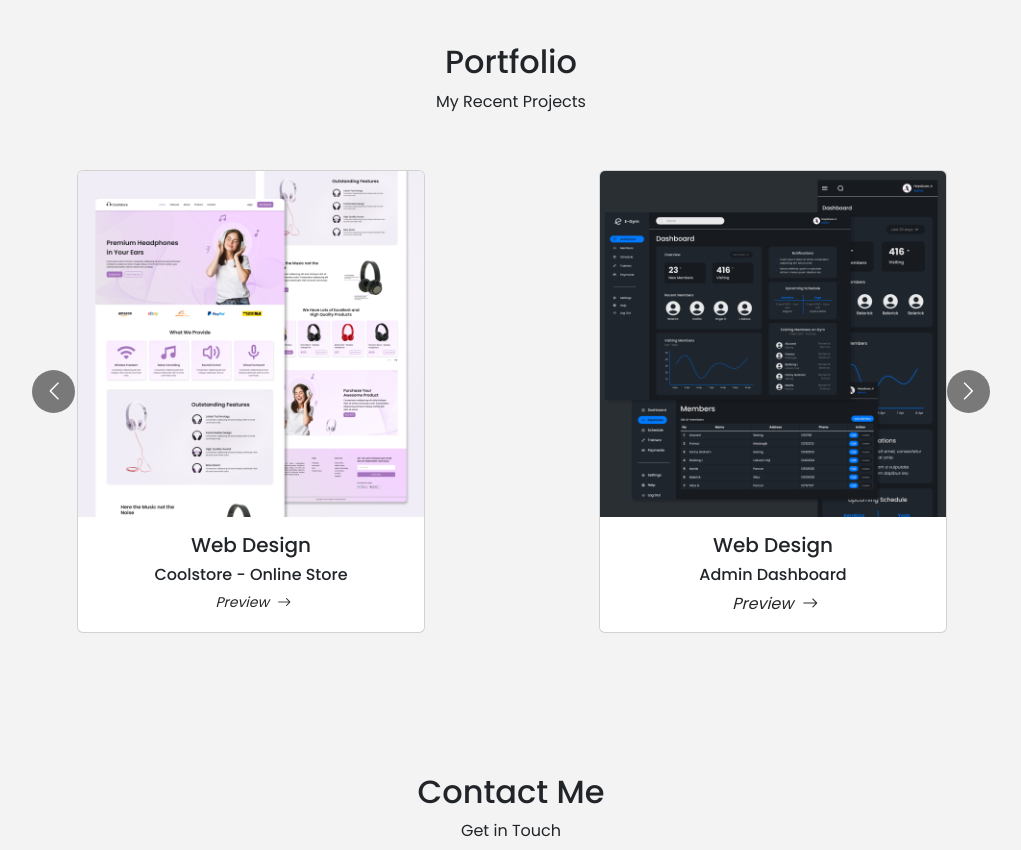
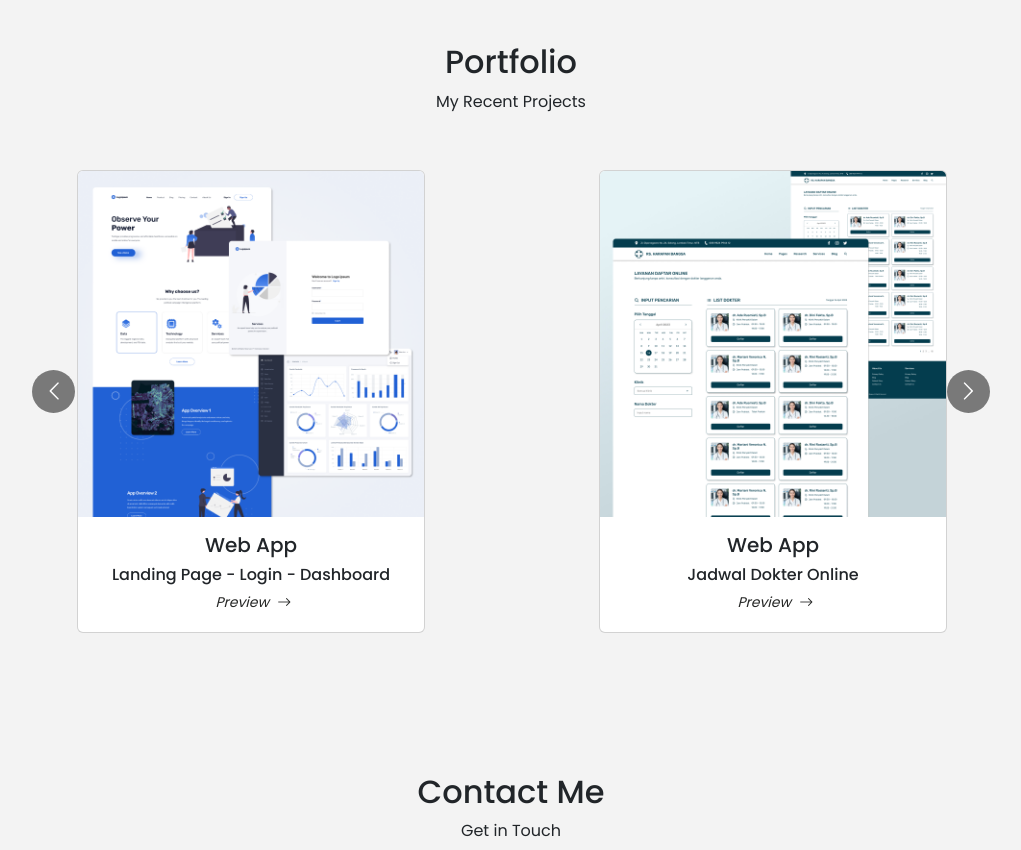
Before and after one commit to aprizalabyan/my-portfolio-web, a React (Create React App) app: page / in a window 1280 px wide. Shown: the part 1280-2130 px from the top of the page, without its empty margins (129-1150 px from the left). Built offline with nearby package versions, Linux system fonts and the light colour scheme.

Commit message:
Add portfolio

```diff
--- a/src/components/CompPortfolio.js
+++ b/src/components/CompPortfolio.js
@@ -4,6 +4,8 @@ import port1 from './../assets/port-1.png'
 import port2 from './../assets/port-2.png'
 import port3 from './../assets/port-3.png'
 import port4 from './../assets/port-4.jpg'
+import port5 from './../assets/port-5.png'
+import port6 from './../assets/port-6.jpg'
 
 const CompPortfolio = () => {
     const responsive = {
@@ -30,6 +32,26 @@ const CompPortfolio = () => {
             <h2>Portfolio</h2>
             <p>My Recent Projects</p>
             <Carousel responsive={responsive} infinite={true} itemClass="itemPortfolio">
+                <div className="card col-8">
+                    <img src={port5} className="card-img-top" alt="img"></img>
+                    <div className="card-body">
+                        <h5 className="card-title">Web App</h5>
+                        <h6 className="card-title">Landing Page - Login - Dashboard</h6>
+                        <a href="https://aprizalabyan.github.io/login-admin-page/" target="_blank" rel="noreferrer">
+                            <p className="card-text fst-italic text">Preview <i className="bi bi-arrow-right"></i></p>
+                        </a>
+                    </div>
+                </div>
+                <div className="card col-8">
+                    <img src={port6} className="card-img-top" alt="img"></img>
+                    <div className="card-body">
+                        <h5 className="card-title">Web App</h5>
+                        <h6 className="card-title">Jadwal Dokter Online</h6>
+                        <a href="https://aprizalabyan.github.io/jadwal-dokter/" target="_blank" rel="noreferrer">
+                            <p className="card-text fst-italic text">Preview <i className="bi bi-arrow-right"></i></p>
+                        </a>
+                    </div>
+                </div>
                 <div className="card col-8">
                     <img src={port4} className="card-img-top" alt="img"></img>
                     <div className="card-body">
--- a/src/components/CompSkills.js
+++ b/src/components/CompSkills.js
@@ -41,6 +41,11 @@ const CompSkills = () => {
                     <h6 className="fst-italic">(Framework)</h6>
                 </div>
                 <div className="itemSkills">
+                    <img src={circle70} alt="img" className="mb-4"/>
+                    <h4>Vue Js</h4>
+                    <h6 className="fst-italic">(Framework)</h6>
+                </div>
+                <div className="itemSkills">
                     <img src={circle85} alt="img" className="mb-4"/>
                     <h4>CSS</h4>
                     <h6 className="fst-italic">(Programing Language)</h6>
```
Also changed, not shown: src/assets/port-5.png (added), src/assets/port-6.jpg (added).
